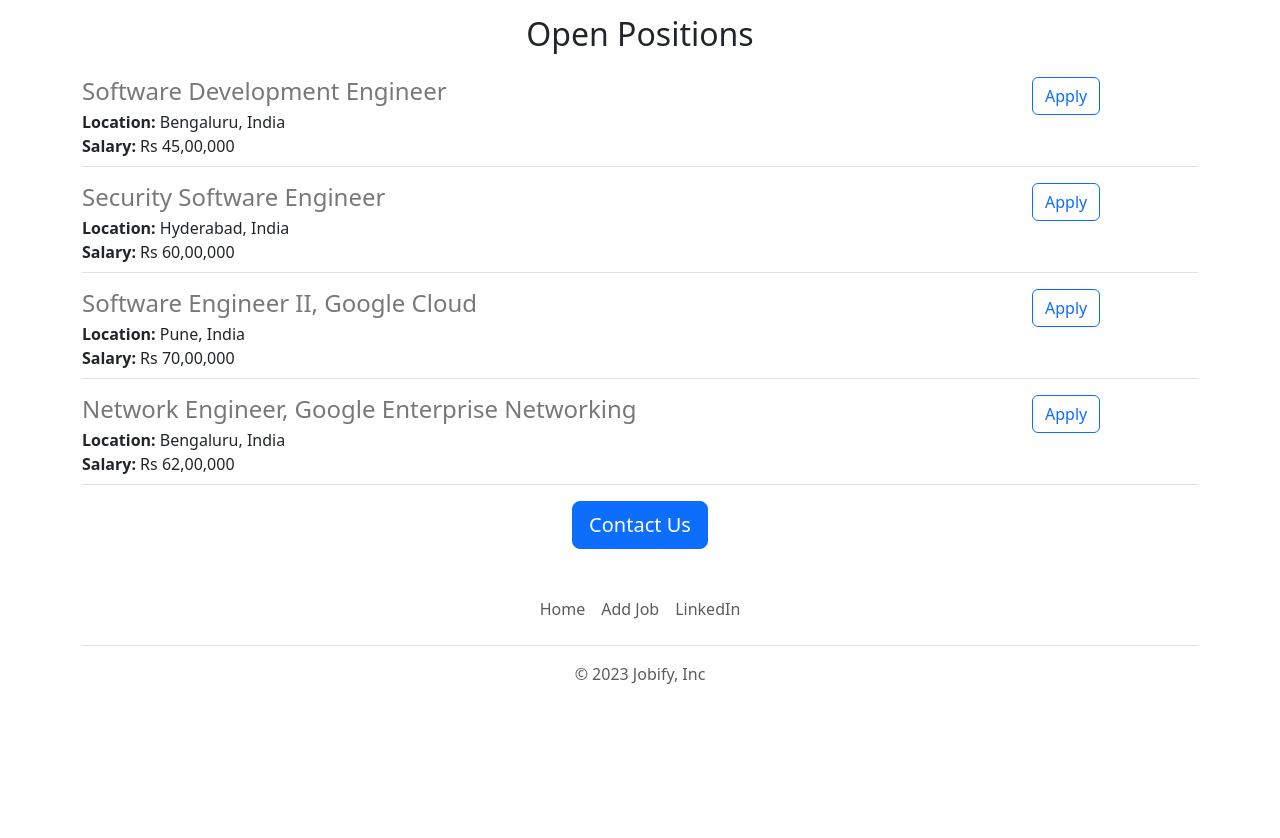
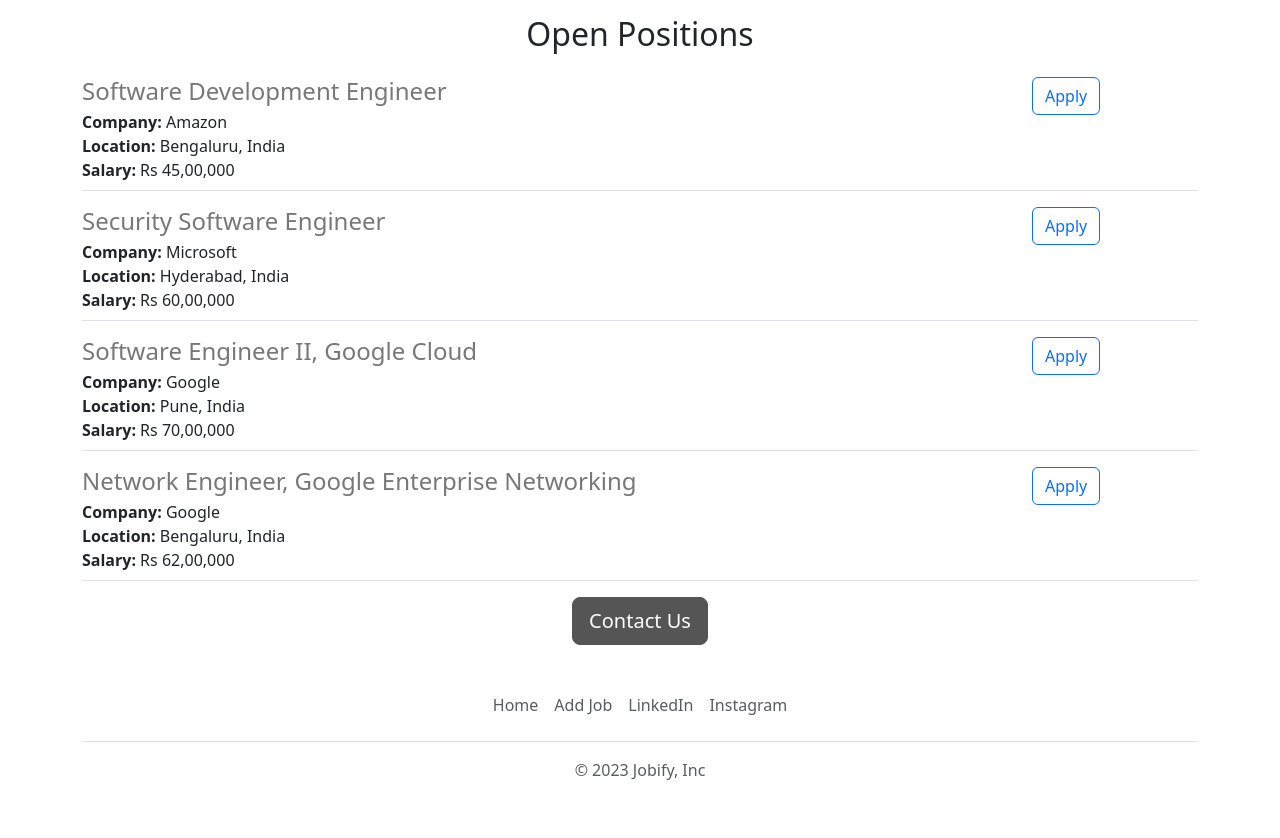
Before and after one commit to Sankalpjadhav/Jobify, a Flask app: page / in a window 1280 px wide. Shown: the part 849-1687 px from the top of the page. Before the commit the page ends 1533 px from the top, so only its background shows below. Run offline with Flask 3, Linux system fonts and the light colour scheme; data comes from the database, SQL or seed files in the repository; both versions use the stored data as it was after the commit.

Commit message:
Some improvements

```diff
--- a/app.py
+++ b/app.py
@@ -14,6 +14,19 @@
     print(e)
     return None
 
+
+@app.route("/clear")
+def clear_db():
+  conn = db_connection()
+  if conn is not None:
+    cursor = conn.cursor()
+    cursor.execute("DROP TABLE IF EXISTS job_postings")
+    sql_query_to_clear_table = """DELETE FROM job_postings"""
+    cursor.execute(sql_query_to_clear_table)
+    conn.commit()
+    return "Database cleared"
+  else:
+    return "Error: unable to connect to database"
 
 
 @app.route("/")
--- a/templates/footer.html
+++ b/templates/footer.html
@@ -4,6 +4,7 @@
       <li class="nav-item"><a href="https://jobify--sanky43jadhav.repl.co/" class="nav-link px-2 text-body-secondary">Home</a></li>
       <li class="nav-item"><a href="https://jobify--sanky43jadhav.repl.co/addjobs" class="nav-link px-2 text-body-secondary">Add Job</a></li>
       <li class="nav-item"><a href="https://www.linkedin.com/in/sankalp-jadhav-07/" class="nav-link px-2 text-body-secondary">LinkedIn</a></li>
+      <li class="nav-item"><a href="https://www.instagram.com/sankyy07/" class="nav-link px-2 text-body-secondary">Instagram</a></li>
     </ul>
     <p class="text-center text-body-secondary">&copy; 2023 Jobify, Inc</p>
   </footer>
--- a/templates/home.html
+++ b/templates/home.html
@@ -26,6 +26,18 @@
         font-style: italic;
         color: #999;
       }
+
+      .btn-primary.contact-button {
+        background-color: #555; /* update the background color */
+        border-color: #555; /* update the border color */
+        color: #fff; /* update the text color */
+      }
+
+      .btn-primary.contact-button:hover {
+        background-color: #444; /* update the background color on hover */
+        border-color: #444; /* update the border color on hover */
+      }
+
     </style>
   </head>
   <body>
@@ -36,7 +48,7 @@
       <div class="row" style="margin-bottom:16px;">
         <div class="col-md-6">
           <p class="lead">
-            Welcome to Jobify, your ultimate destination for job seekers and recruiters alike. Jobify is a cutting-edge application designed to simplify the job search and hiring process, making it faster and more efficient for everyone involved. With a user-friendly interface and a wide range of job listings, Jobify is the perfect tool for anyone looking for a new career opportunity. Whether you're a seasoned professional looking for a challenge, a seasoned student looking for a challenge, or a seasoned professional looking for a challenge, Jobify has you covered.
+            Welcome to Jobify, your ultimate destination for job seekers and recruiters alike. Jobify is a cutting-edge application designed to simplify the job search and hiring process, making it faster and more efficient for everyone involved. With a user-friendly interface and a wide range of job listings, Jobify is the perfect tool for anyone looking for a new career opportunity. Whether you're a seasoned professional looking for a challenge, or a seasoned student looking for a challenge, Jobify has you covered.
           </p>
         </div>
         <div class="d-none d-md-block col-md-6">
@@ -58,7 +70,7 @@
         {% endif %}
       </div>
       <div class="text-center">
-        <button class="btn btn-primary btn-lg">Contact Us</button>
+        <a href="mailto:sanky43jadhav@gmail.com" class="btn btn-primary btn-lg contact-button">Contact Us</a>
       </div>
     </div>
     {% include 'footer.html' %}
--- a/templates/jobitem.html
+++ b/templates/jobitem.html
@@ -2,6 +2,9 @@
   <div class="row">
     <div class="col-10">
       <h4 style="color: rgb(120, 120, 120); margin-bottom: 4px;">{{job['title']}}</h4>
+      <div>
+        <b>Company:</b> {{job['company']}}
+      </div>
       <div>
         <b>Location:</b> {{job['location']}}
       </div>
--- a/templates/nav.html
+++ b/templates/nav.html
@@ -4,6 +4,7 @@
       <img src="/static/Jicon.png" alt="Logo" width="30" height="24" class="d-inline-block align-text-top">
       Jobify
     </a>
+
   </div>
 </nav>
 <div style="height: 56px;"></div>
```
Also changed, not shown: database.py (+12 -10 lines), templates/addjobs.html (+15 -2 lines), README.md, jobopenings.sqlite.
